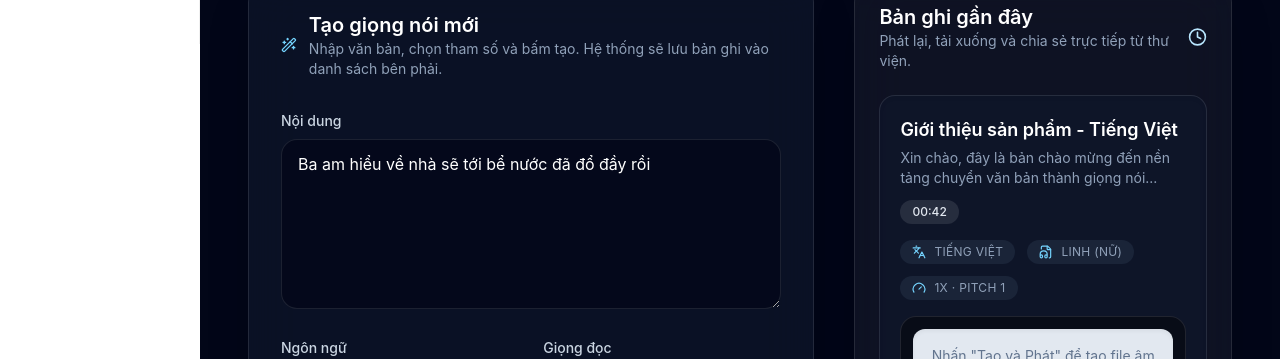
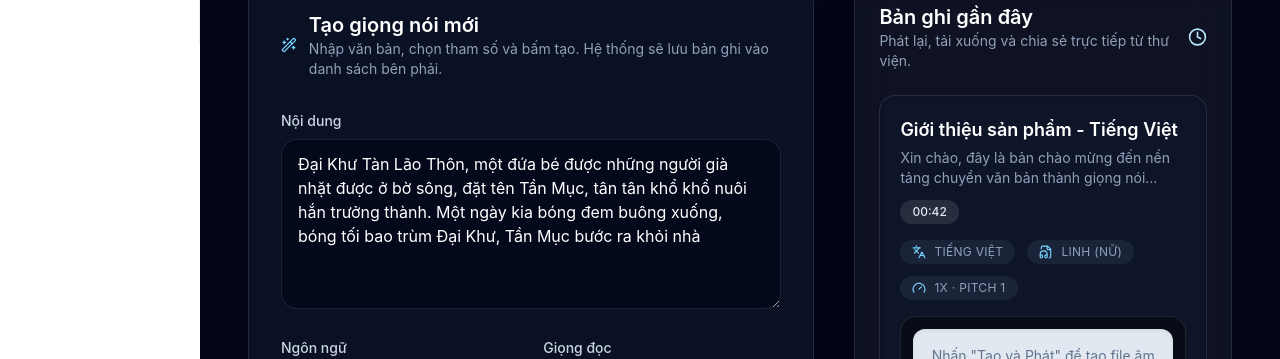
Before and after one commit to tinhtan2505/mp3-to-audio-fe, a Next.js app: page /dictionary/word-list in a window 1280 px wide. Shown: the part 820-1179 px from the top of the page. Built offline with nearby package versions, Linux system fonts and the light colour scheme; no server answers; sample sign-in values are in the browser's storage.

Commit message:
Update WordListPage.tsx

```diff
--- a/src/app/modules/dictionary/components/word-list/WordListPage.tsx
+++ b/src/app/modules/dictionary/components/word-list/WordListPage.tsx
@@ -180,7 +180,7 @@ const WordListPage: React.FC = () => {
   const handleInsertViettelData = async () => {
     const patients = await api.post<{ items: unknown[]; total: number }>(
       // '/api/tts/vi/insert-words'
-      '/api/tts/vi/speech-synthesis'
+      '/api/words/vi/speech-synthesis'
     );
     console.log(patients);
   };
@@ -192,7 +192,7 @@ const WordListPage: React.FC = () => {
   };
 
   const [word, setWord] = useState(
-    'Ba am hiểu về nhà sẽ tới bể nước đã đổ đầy rồi'
+    'Đại Khư Tàn Lão Thôn, một đứa bé được những người già nhặt được ở bờ sông, đặt tên Tần Mục, tân tân khổ khổ nuôi hắn trưởng thành. Một ngày kia bóng đem buông xuống, bóng tối bao trùm Đại Khư, Tần Mục bước ra khỏi nhà'
   );
   const [config, setConfig] = useState<PauseConfig>({
     wordPause: DEFAULT_PAUSES.word,
@@ -262,7 +262,7 @@ const WordListPage: React.FC = () => {
 
     try {
       const resp = await api.post(
-        '/api/tts/vi/text-to-mp3',
+        '/api/tts-ai/vi/text-to-speech',
         {
           word: word,
           pauses: {
```
